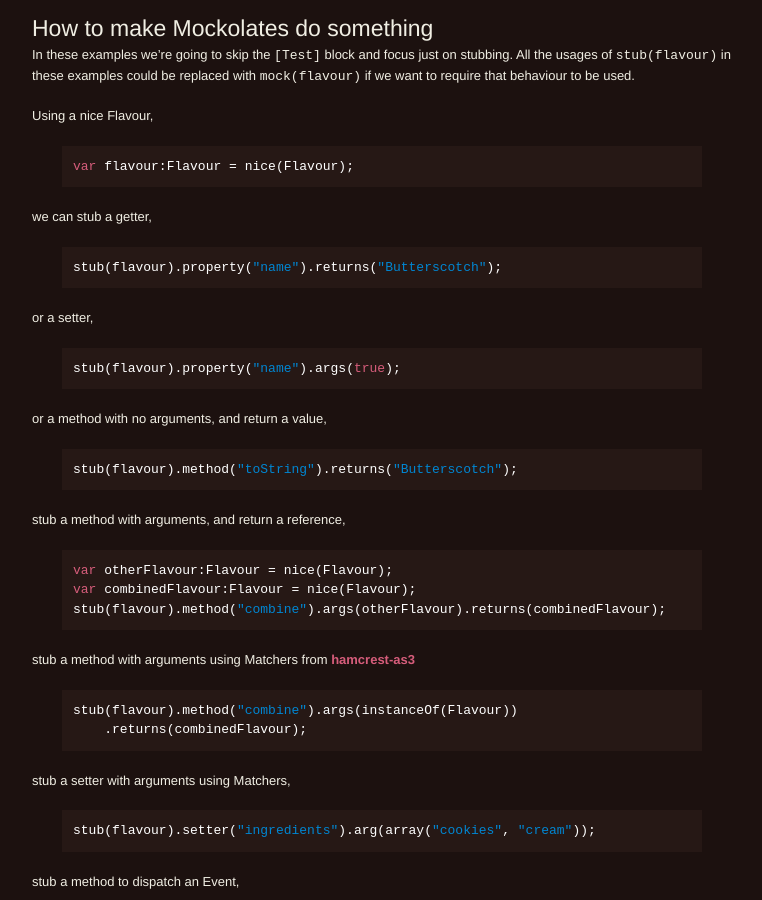
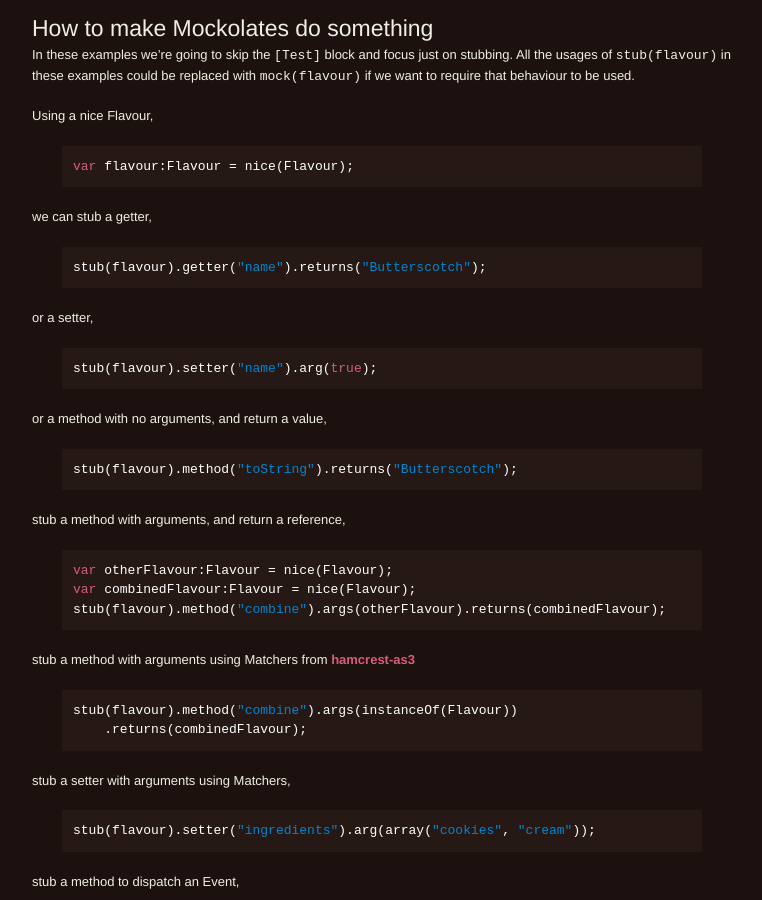
Before and after one commit to drewbourne/mockolate, a Jekyll site: the page built from stubbing_and_mocking.md, in a window 1280 px wide and 900 px high, scrolled down 1009 px. Shown: the whole window, without its empty margins (378-1140 px from the left). Built offline with Jekyll 4.4.1, drawn with Linux system fonts in a browser that asks for light colours.

Commit message:
fixed property() example to use getter() and setter()

```diff
--- a/stubbing_and_mocking.md
+++ b/stubbing_and_mocking.md
@@ -62,13 +62,13 @@ var flavour:Flavour = nice(Flavour);
 we can stub a getter,
 
 {% highlight as3 %}
-stub(flavour).property("name").returns("Butterscotch");
+stub(flavour).getter("name").returns("Butterscotch");
 {% endhighlight %}
 
 or a setter,
 
 {% highlight as3 %}
-stub(flavour).property("name").args(true);
+stub(flavour).setter("name").arg(true);
 {% endhighlight %}
 
 or a method with no arguments, and return a value,
```
